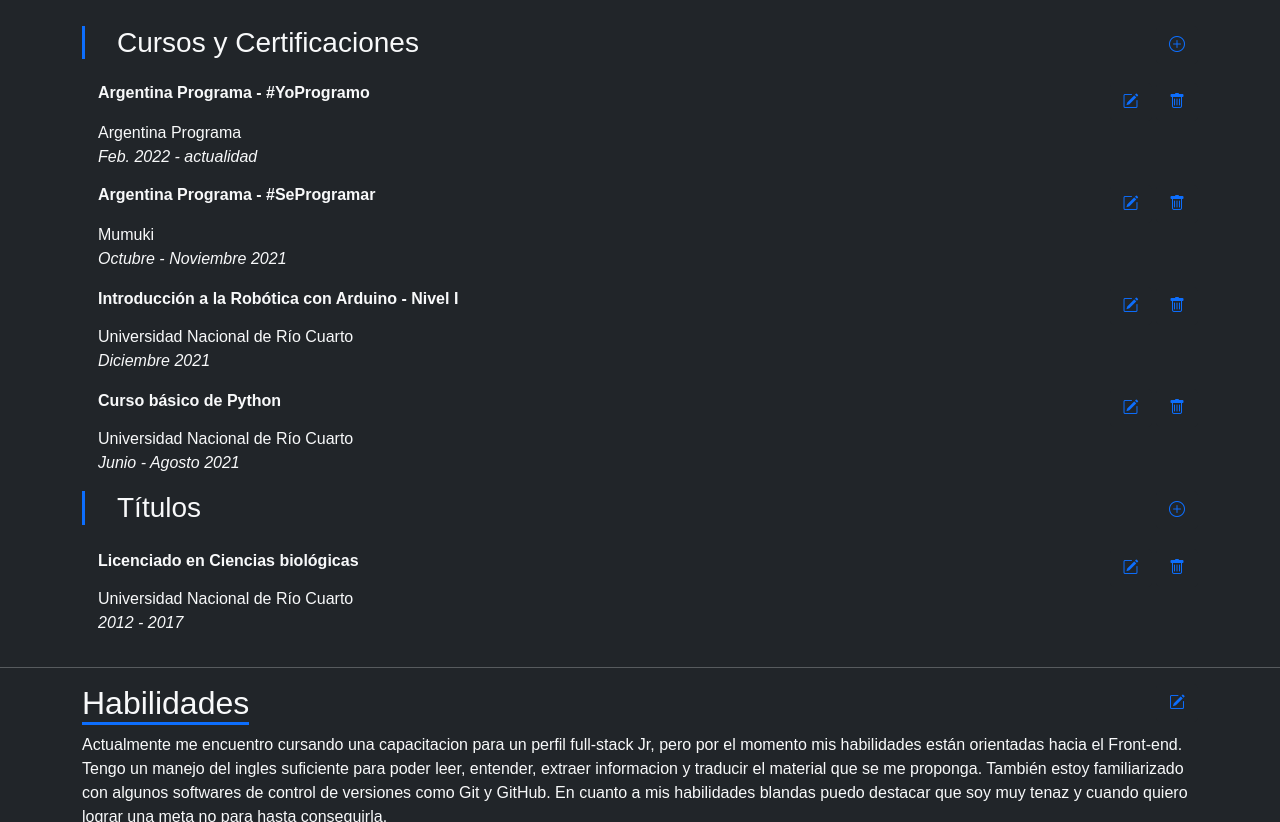
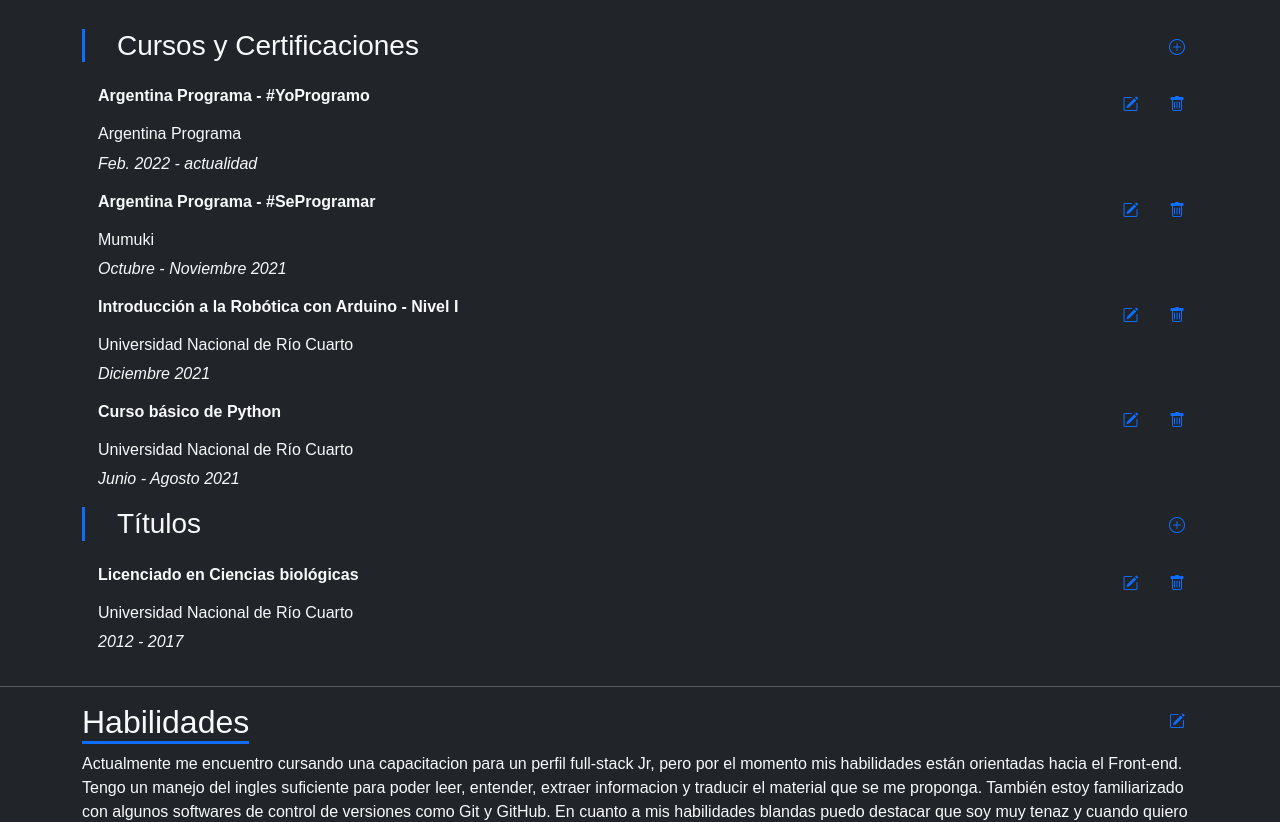
Before and after one commit to JuanAlcoba/miRepoRemoto, a plain HTML site: page index.html in a window 1280 px wide. Shown: the part 944-1766 px from the top of the page. Drawn offline with nearby package versions, Linux system fonts and the light colour scheme.

Commit message:
pequeños detalle

```diff
--- a/index.html
+++ b/index.html
@@ -64,7 +64,7 @@
               </div>
               <div class="profile-text">
                 <h4> Juan Cruz Alcoba</h4>
-                <h7> Diseño web Full Stack Jr.</h7>
+                <h6> Diseño web Full Stack Jr.</h6>
               </div>
           </div>
           <div class="col-8">
@@ -138,7 +138,7 @@
                             <button type="button" class="btn btn-dark"><i class="bi bi-trash" style="font-size: 1rem; color: #0D6EFD;"></i></button>
                         </div>
                     </div>
-                    <h7> Argentina Programa </h7>
+                    <h6> Argentina Programa </h6>
                     <p> <em>Feb. 2022 - actualidad </em></p>
                 </div>
 
@@ -150,31 +150,31 @@
                             <button type="button" class="btn btn-dark"><i class="bi bi-trash" style="font-size: 1rem; color: #0D6EFD;"></i></button>
                         </div>
                     </div>
-                    <h7> Mumuki </h7>
+                    <h6> Mumuki </h6>
                     <p> <em> Octubre - Noviembre 2021 </em></p>
                 </div>
 
                 <div class="item">
                     <div class="item-title d-flex justify-content-between">
-                        <h7><b> Introducción a la Robótica con Arduino - Nivel I  </b></h7>
+                        <h6><b> Introducción a la Robótica con Arduino - Nivel I  </b></h6>
                         <div class="buttons">
                             <button type="button" class="btn btn-dark"><i class="bi bi-pencil-square" style="font-size: 1rem; color: #0D6EFD;"></i></button>
                             <button type="button" class="btn btn-dark"><i class="bi bi-trash" style="font-size: 1rem; color: #0D6EFD;"></i></button>
                         </div>
                     </div>
-                    <h7> Universidad Nacional de Río Cuarto </h7>
+                    <h6> Universidad Nacional de Río Cuarto </h6>
                     <p> <em>Diciembre 2021</em></p>
                 </div>
 
                 <div class="item">
                     <div class="item-title d-flex justify-content-between">
-                        <h7><b> Curso básico de Python </b></h7>
+                        <h6><b> Curso básico de Python </b></h6>
                         <div class="buttons">
                             <button type="button" class="btn btn-dark"><i class="bi bi-pencil-square" style="font-size: 1rem; color: #0D6EFD;"></i></button>
                             <button type="button" class="btn btn-dark"><i class="bi bi-trash" style="font-size: 1rem; color: #0D6EFD;"></i></button>
                         </div>
                     </div>
-                    <h7> Universidad Nacional de Río Cuarto </h7>
+                    <h6> Universidad Nacional de Río Cuarto </h6>
                     <p> <em>Junio - Agosto 2021</em></p>
                 </div>
 
@@ -187,13 +187,13 @@
 
                 <div class="item">
                     <div class="item-title d-flex justify-content-between">
-                        <h7><b> Licenciado en Ciencias biológicas </b></h7>
+                        <h6><b> Licenciado en Ciencias biológicas </b></h6>
                         <div class="buttons">
                             <button type="button" class="btn btn-dark"><i class="bi bi-pencil-square" style="font-size: 1rem; color: #0D6EFD;"></i></button>
                             <button type="button" class="btn btn-dark"><i class="bi bi-trash" style="font-size: 1rem; color: #0D6EFD;"></i></button>
                         </div>
                     </div>
-                    <h7> Universidad Nacional de Río Cuarto </h7>
+                    <h6> Universidad Nacional de Río Cuarto </h6>
                     <p> <em>2012 - 2017</em> </p>
                     </div>
 
```
